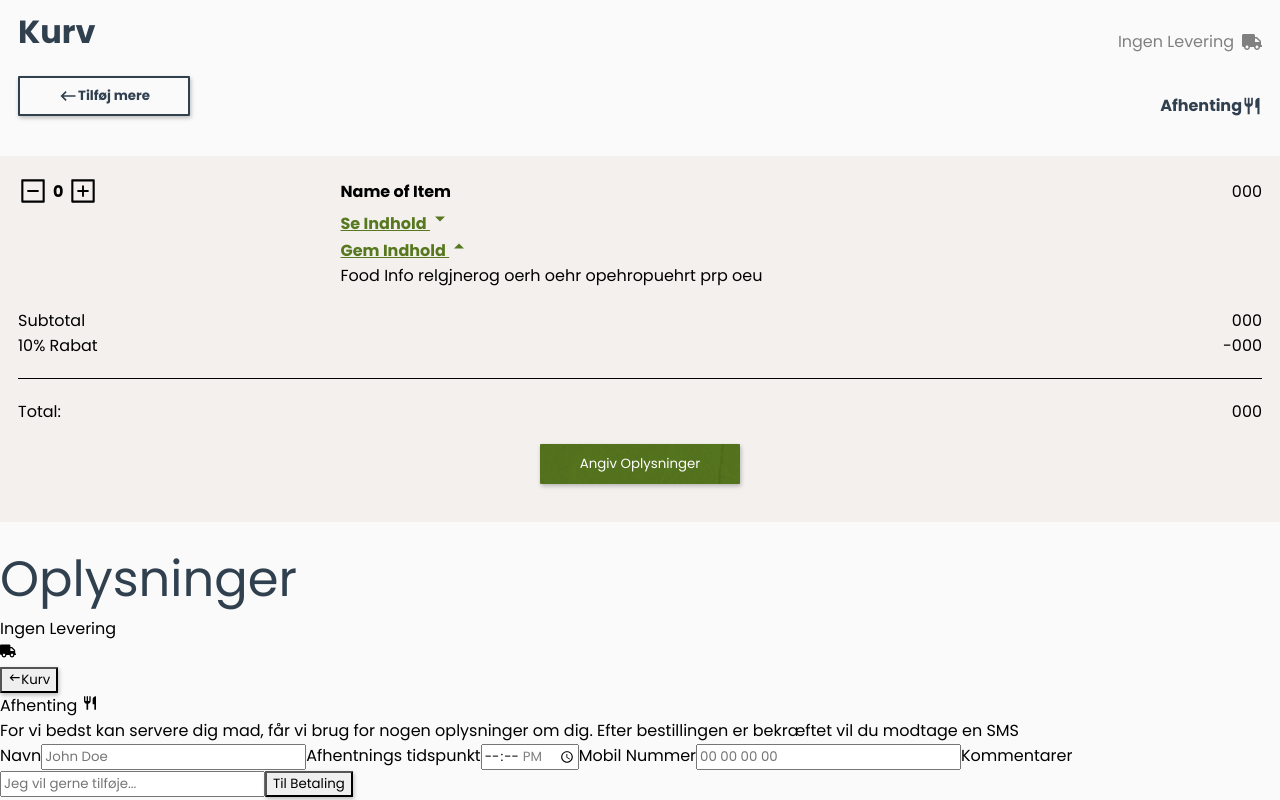
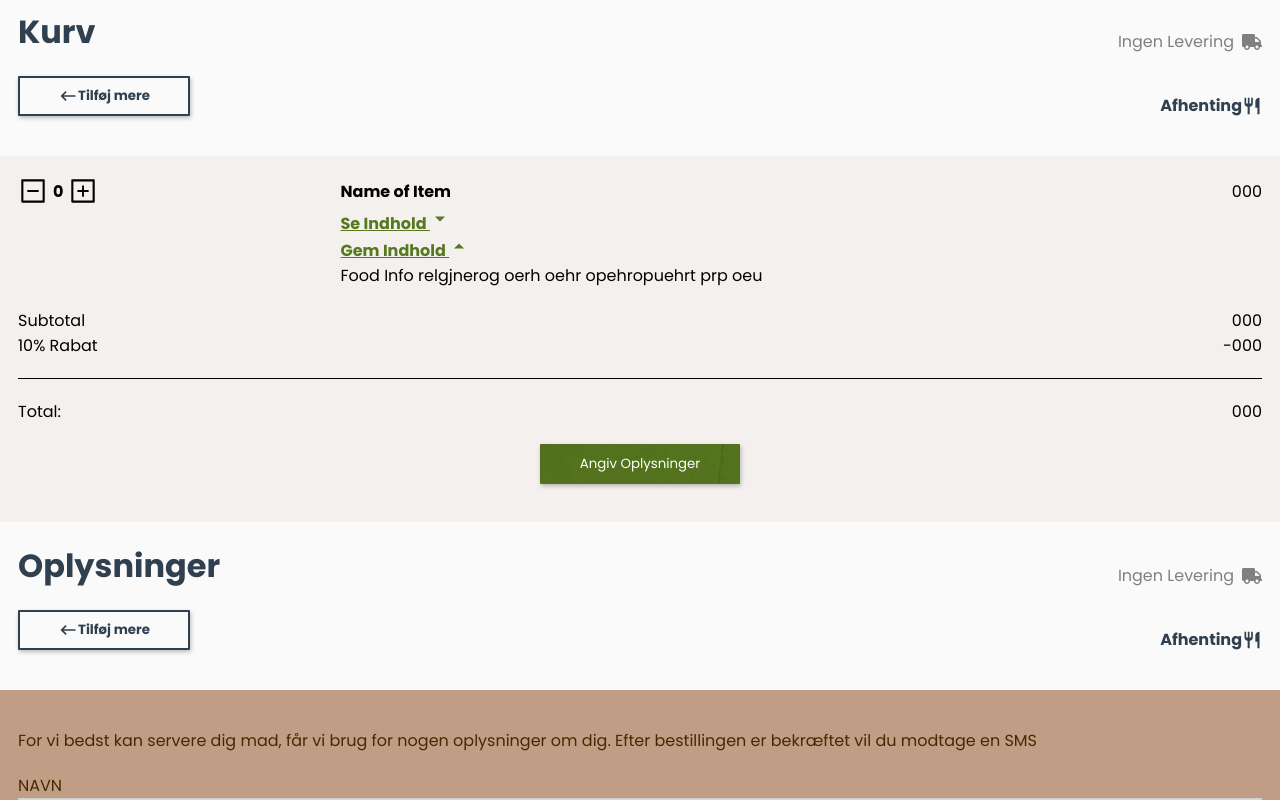
Before and after one commit to sandra-krejcir/nishiki_sushi_copy, a React (Vite) app in the folder nishiki_sushi/: page / in a window 1280 px wide. Shown: the part 2000-2800 px from the top of the page. Built offline with nearby package versions, Linux system fonts and the light colour scheme.

Commit message:
oplysninger styled

```diff
--- a/nishiki_sushi/src/components/Oplysninger.jsx
+++ b/nishiki_sushi/src/components/Oplysninger.jsx
@@ -7,29 +7,29 @@ function Oplysninger() {
   /* const { register, handleSubmit, errors } = useForm(); */
   return (
     <>
+      <div className="oplysninger_container">
         <div>
-        <div>
+          <div className="oplysninger_top">
             <h1>Oplysninger</h1>
-          <div>
+            <div className="ingen_lavering_container">
               <p>Ingen Levering</p>
-            <FaTruck />
+              <FaTruck className="hw20_icon" />
             </div>
           </div>
-        <div>
-          <button>
-            <MdOutlineKeyboardBackspace />
-            Kurv
+          <div className="button_and_afhentling_container">
+            <button className="secondaryBtn">
+              <MdOutlineKeyboardBackspace className="hw20_icon" />
+              Tilføj mere
             </button>
             <p>
-            Afhenting <MdRestaurant />
+              Afhenting <MdRestaurant className="hw20_icon" />
             </p>
           </div>
         </div>
-
-      <div>
+        <div className="oplysninger_form_container">
           <p>
-          For vi bedst kan servere dig mad, får vi brug for nogen oplysninger om
-          dig. Efter bestillingen er bekræftet vil du modtage en SMS
+            For vi bedst kan servere dig mad, får vi brug for nogen oplysninger
+            om dig. Efter bestillingen er bekræftet vil du modtage en SMS
           </p>
           <form id="oplysninger_form">
             <label htmlFor="oplysninger_navn">Navn</label>
@@ -67,8 +67,11 @@ function Oplysninger() {
               pattern="^[A-Z][a-z]*(\s([A-Z]|\([A-Z])[a-z\'\(\)]*)?((\s|\-)([A-Z]|\([A-Z])[a-z\'\(\)]*)?((\s|\-)([A-Z]|\([A-Z])[a-z\'\(\)]*)?((\s|\-)([A-Z]|\([A-Z])[a-z\'\(\)]*)?$"
               placeholder="Jeg vil gerne tilføje..."
             />
-          <button>Til Betaling</button>
+            <div className="button_container_center">
+              <button className="primaryBtn">Til Betaling</button>
+            </div>
           </form>
+        </div>
       </div>
     </>
   );
--- a/nishiki_sushi/src/sass/base/_typography.scss
+++ b/nishiki_sushi/src/sass/base/_typography.scss
@@ -26,3 +26,12 @@ h3 {
   font-weight: 500;
   font-size: 1.5rem;
 }
+
+label {
+  color: colors.$darkBrown;
+  text-transform: uppercase;
+}
+
+::placeholder {
+  color: colors.$lightBrown;
+}
--- a/nishiki_sushi/src/sass/pages/_index.scss
+++ b/nishiki_sushi/src/sass/pages/_index.scss
@@ -1,2 +1,3 @@
 @forward "takeaway";
 @forward "kurv";
+@forward "oplysninger";
--- /dev/null
+++ b/nishiki_sushi/src/sass/pages/_oplysninger.scss
@@ -0,0 +1,50 @@
+@use "../base/colors";
+@use "../base/margins";
+@use "../base/effects";
+@use "../base/buttons";
+
+.oplysninger_container {
+  margin: margins.$marginHorisontalMobile;
+}
+
+.oplysninger_headline {
+  display: flex;
+  justify-content: space-between;
+}
+.oplysninger_container h1 {
+  font-size: 2rem;
+  margin-bottom: margins.$marginUnderElementMobile;
+  font-weight: bold;
+}
+
+.oplysninger_container h2,
+h3 {
+  font-size: 1.2rem;
+}
+
+.oplysninger_top {
+  display: flex;
+  justify-content: space-between;
+}
+
+.oplysninger_form_container {
+  background-color: colors.$lightBrown;
+  margin: -18px;
+  padding: 18px;
+  margin-top: margins.$marginUnderElementMobile;
+  margin-bottom: margins.$marginUnderElementMobile;
+}
+
+.oplysninger_form_container p {
+  color: colors.$darkBrown;
+  margin-top: margins.$marginUnderElementMobile;
+  margin-bottom: margins.$marginUnderElementMobile;
+}
+
+.oplysninger_form_container input {
+  width: 100%;
+  height: 40px;
+  border: none;
+  box-shadow: effects.$boxShadowInset;
+  margin-bottom: 10px;
+}
```
Lines whose indentation alone changed are shown as unchanged.
